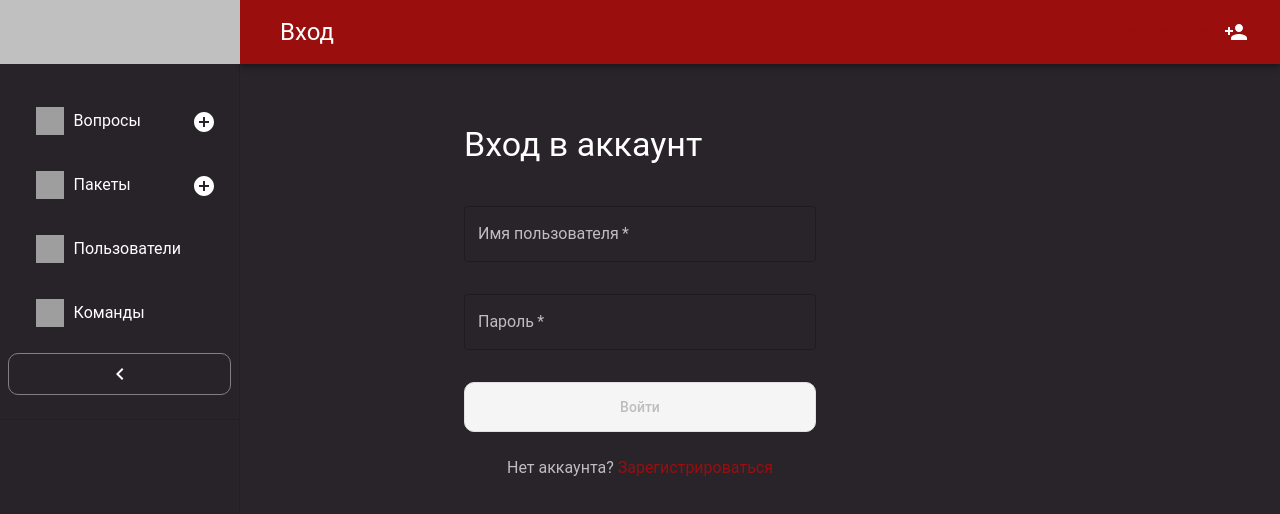
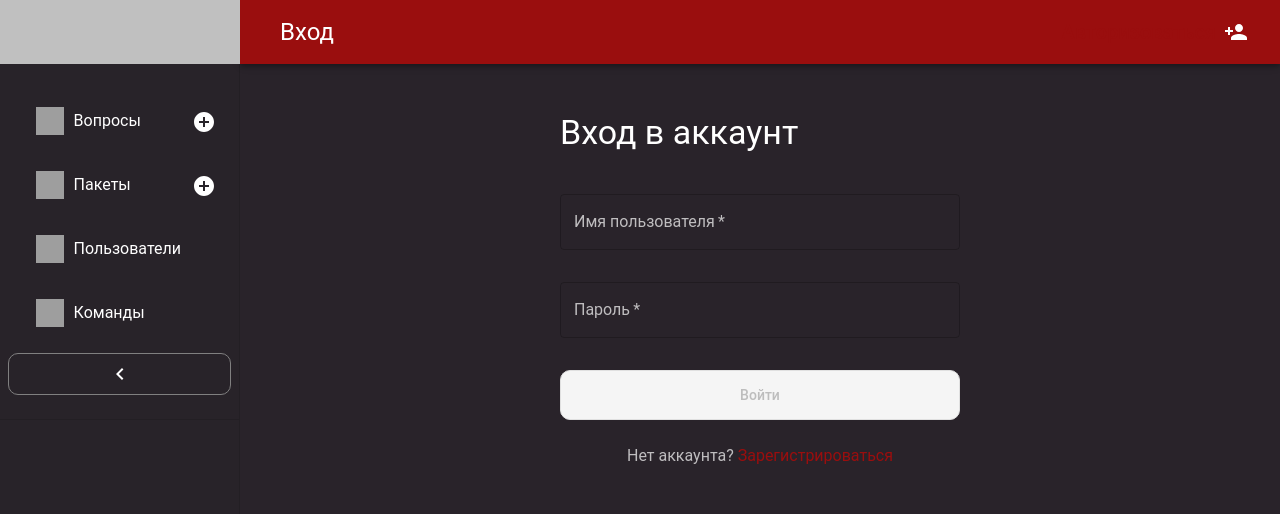
Before and after one commit to thesysadminest/chgk_website, a React (Create React App) app in the folder front_end/: page /login in a window 1280 px wide. Shown: the top 514 px of the page. Built offline with nearby package versions, Linux system fonts and the light colour scheme; grey boxes are pictures that could not be loaded.

Commit message:
fix auth, scroll, centering

```diff
--- a/front_end/src/App.js
+++ b/front_end/src/App.js
@@ -29,9 +29,19 @@ function MainContent() {
     const location = useLocation();
     const isLobby = location.pathname === '/';
 
+    if (isLobby)
+        return (
+            <>
+            <LobbyNavBar />
+                <Routes>
+                    <Route path="/" element={<Lobby />} />
+                    <Route path="/" element={<NewsPage />} />
+                </Routes>
+            </>
+        );
+    else
     return (
-        <>
-            {isLobby ? <LobbyNavBar /> : <NavBar selected={location.pathname} />}
+        <NavBar selected={location.pathname}>
 
             <Routes>
                 <Route path="/" element={<Lobby />} />
@@ -51,7 +61,7 @@ function MainContent() {
                 <Route path="/game/:id" element={<GameRedirect />} />
                 <Route path="/game/:id/:firstQuestionId" element={<GameMain />} />
             </Routes>
-        </>
+        </NavBar>
     );
 }
 
--- a/front_end/src/components/NavBar.js
+++ b/front_end/src/components/NavBar.js
@@ -321,30 +321,22 @@ export default function NavBar({ children }) {
   </Toolbar>
 </AppBar>
     <Box
-      id="mainbox"
-      component="main"
-      sx={{
-        flexGrow: 1,
-        pt: 2.5,
-        justifyContent: 'center',
-        display: 'flex',
-        //position: 'relative',
-        zIndex: theme.zIndex.drawer - 1, // Устанавливаем ниже Drawer/AppBar
-        marginBottom: 0,
-        pb: 0,
-      }}
-    >
-      <Box
+        id="mainbox"
+        component="main"
         sx={{
-          width: '100%',
-          pt: 2,
-          pl: 5.2,
-          position: 'relative',
+          flexGrow: 1,
+          p: 10,
+          pt: 6,
+          display: 'flex',
+          flexDirection: 'column',
+          height: '100vh',
+          overflow: 'hidden',
         }}
       >
-        {children}
+
+          {children}
+
       </Box>
-    </Box>
 
       </Box>
     </div>
--- a/front_end/src/pages/AddQuestion.js
+++ b/front_end/src/pages/AddQuestion.js
@@ -116,7 +116,7 @@ const AddQuestion = () => {
   const isButtonDisabled = submitting || !isFormValid;
 
   return (
-    <Box sx={{ maxWidth: 800, mx: 'auto', p: 3 }}>
+    <Box sx={{ maxWidth: 800, mx: 'auto', flex: 1, minHeight: 0, overflow: 'auto', }}>
       <Typography variant="h4" sx={{ mb: 3 }}>
         Создание нового вопроса
       </Typography>
--- a/front_end/src/pages/Login.js
+++ b/front_end/src/pages/Login.js
@@ -17,7 +17,7 @@ const Login = () => {
       setSubmitting(true);
       setError(null);
 
-      const response = await axios.post('http://127.0.0.1:8000/api/login/', {
+      const response = await axios.post('http://127.0.0.1:8000/api/user/login/', {
         username: username.trim(),
         password: password.trim(),
       });
@@ -38,7 +38,7 @@ const Login = () => {
   const isFormValid = username.trim() && password.trim();
 
   return (
-    <Box sx={{ maxWidth: 400, mx: 'auto', p: 3 }}>
+    <Box sx={{ maxWidth: 400, mx: 'auto', flex: 1, minHeight: 0, overflow: 'auto', }}>
       <Typography variant="h4" sx={{ mb: 3 }}>
         Вход в аккаунт
       </Typography>
--- a/front_end/src/pages/Questions.js
+++ b/front_end/src/pages/Questions.js
@@ -51,8 +51,8 @@ const Questions = () => {
   };
 
   return (
-    <Box sx={{ height: '80vh', width: '75vw' }}>
-      <Box sx={{ display: 'flex', justifyContent: 'space-between', alignItems: 'center', mb: 2 }}>
+    <>
+      <Box sx={{ justifyContent: 'space-between', alignItems: 'center', mb: 2 }}>
         <Box sx={{ display: 'flex', gap: 2 }}>
           <Button variant="main_button" color="secondary" onClick={handleToPacks}>
             Перейти к пакам
@@ -60,7 +60,7 @@ const Questions = () => {
           <Button variant="main_button" color="primary" onClick={handleAddQuestion}>
             Добавить вопрос
           </Button>
-        </Box>
+
 
           <TextField
             variant="outlined"
@@ -68,9 +68,11 @@ const Questions = () => {
             placeholder="Поиск по вопросу"
             value={searchText}
             onChange={(e) => requestSearch(e.target.value)}
-          sx={{ width: '300px' }}
+            sx={{ width: '300px', ml: 'auto' }}
           />
         </Box>
+      </Box>
+
 
       <DataGrid
         rows={rows}
@@ -100,7 +102,7 @@ const Questions = () => {
         ]}
         pageSize={5}
         rowsPerPageOptions={[5, 10, 20]}
-        autoHeight
+
         sx={{
           boxShadow: 2,
           border: 1,
@@ -120,7 +122,7 @@ const Questions = () => {
         getRowClassName={(params) => visited[params.id] ? 'visited-row' : ''}
         onRowClick={handleRowClick}
       />
-    </Box>
+    </>
   );
 };
 
--- a/front_end/src/pages/Registration.js
+++ b/front_end/src/pages/Registration.js
@@ -40,7 +40,7 @@ const Registration = () => {
   const isFormValid = username.trim() && email.trim() && password.trim() && confirmPassword.trim();
 
   return (
-    <Box sx={{ maxWidth: 400, mx: 'auto', p: 3 }}>
+    <Box sx={{ maxWidth: 400, mx: 'auto', flex: 1, minHeight: 0, overflow: 'auto', }}>
       <Typography variant="h4" sx={{ mb: 3 }}>
         Регистрация
       </Typography>
--- a/front_end/src/pages/Users.js
+++ b/front_end/src/pages/Users.js
@@ -106,7 +106,7 @@ const Users = () => {
   }
 
   return (
-    <Box sx={{ height: '80vh', width: '75vw', p: 3 }}>
+    <Box sx={{ height: '80vh', width: '75vw' }}>
       <Box sx={{ display: 'flex', justifyContent: 'space-between', mb: 3, alignItems: 'center' }}>
         <Tooltip title={isAuthorized ? '' : 'Войдите в систему, чтобы использовать эту функцию'}>
           <span>
```
Lines whose indentation alone changed are shown as unchanged.
